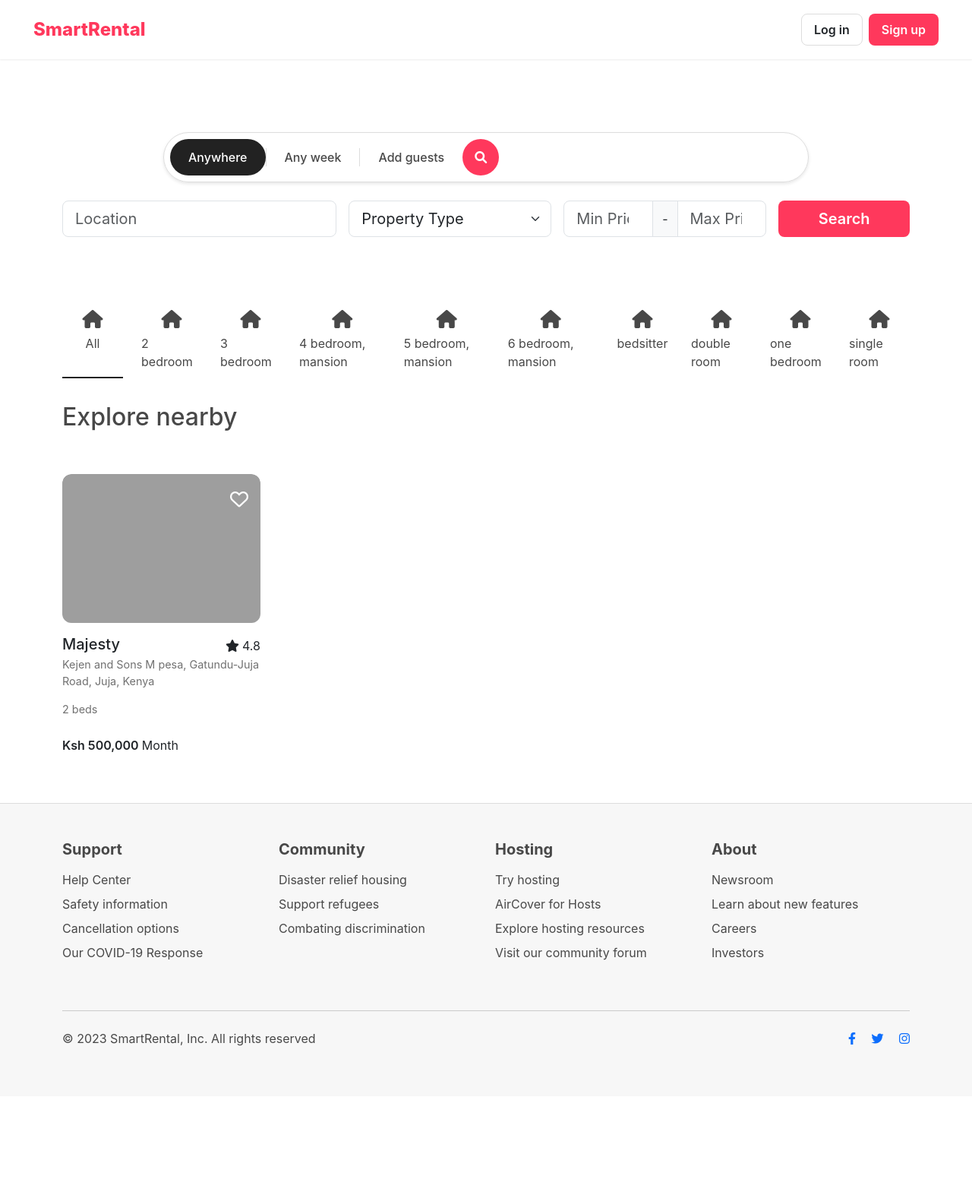
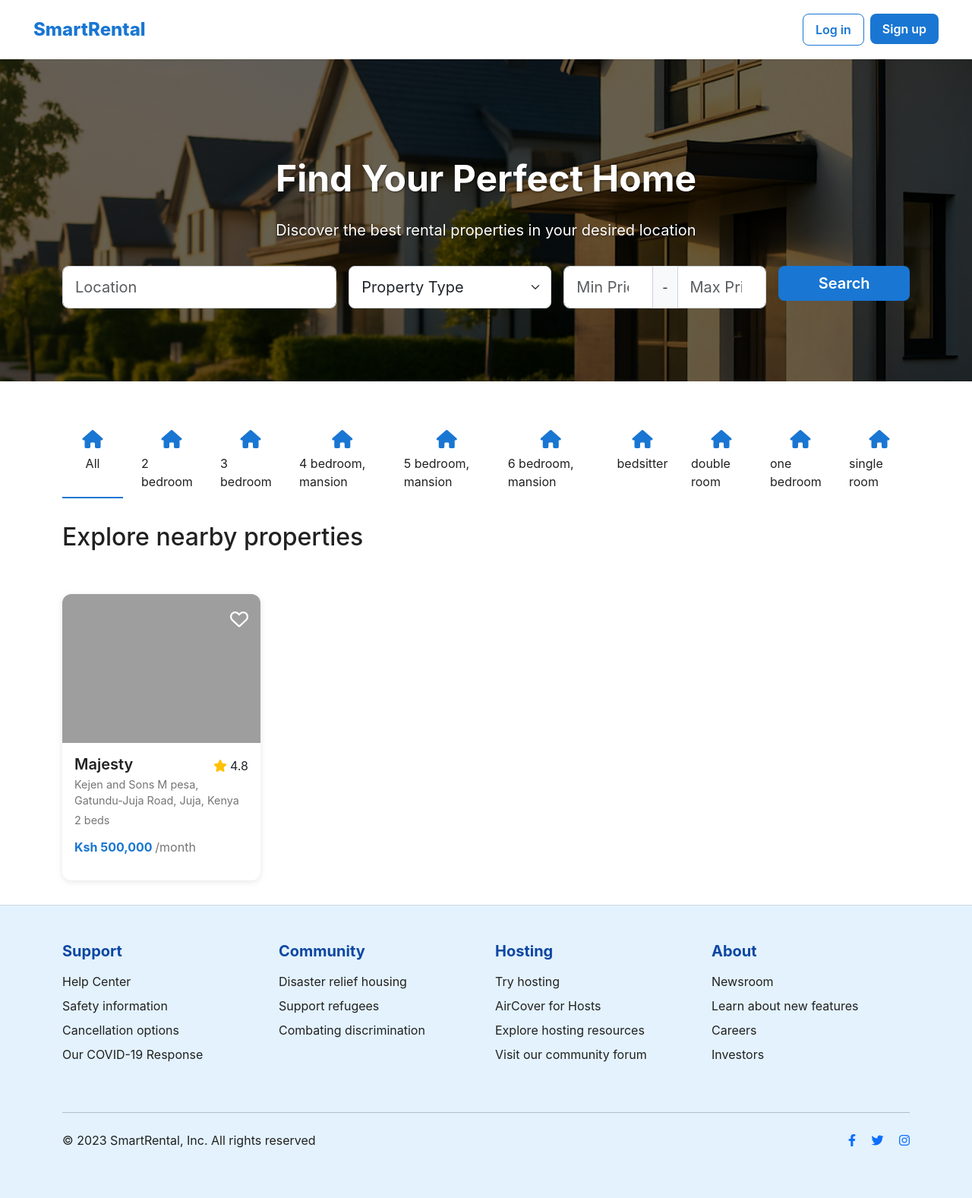
Before and after one commit to John-Denver/house_rental, a PHP site: page /rental_system_bse/smart_rental/index.php in a window 1280 px wide. Shown: the whole page at 76% size. Before the commit the page ends 1377 px from the top, so only its background shows below. Run offline with PHP 8.4, Linux system fonts and the light colour scheme; data comes from the database, SQL or seed files in the repository; grey boxes are pictures that could not be loaded.

Commit message:
minor landing redesign

```diff
--- a/smart_rental/index.php
+++ b/smart_rental/index.php
@@ -87,27 +87,30 @@ $categories = $stmt->get_result()->fetch_all(MYSQLI_ASSOC);
     <link rel="stylesheet" href="https://cdnjs.cloudflare.com/ajax/libs/font-awesome/6.0.0/css/all.min.css">
     <style>
         :root {
-            --airbnb-pink: #FF385C;
-            --airbnb-dark: #222222;
-            --airbnb-light-gray: #F7F7F7;
-            --airbnb-gray: #DDDDDD;
-            --airbnb-text: #484848;
+            --primary-blue: #1976D2;
+            --dark-blue: #0D47A1;
+            --light-blue: #E3F2FD;
+            --accent-blue: #2196F3;
+            --text-dark: #212121;
+            --text-light: #757575;
+            --white: #FFFFFF;
         }
 
         body {
             font-family: 'Circular', -apple-system, BlinkMacSystemFont, Roboto, Helvetica Neue, sans-serif;
-            color: var(--airbnb-text);
-            background-color: white;
+            color: var(--text-dark);
+            background-color: var(--white);
         }
 
         /* Header Styles */
         .navbar {
             padding: 1rem 2rem;
             box-shadow: 0 1px 2px rgba(0,0,0,0.08);
+            background-color: var(--white);
         }
 
         .navbar-brand {
-            color: var(--airbnb-pink) !important;
+            color: var(--primary-blue) !important;
             font-weight: 800;
             font-size: 1.5rem;
         }
@@ -115,39 +118,60 @@ $categories = $stmt->get_result()->fetch_all(MYSQLI_ASSOC);
         .nav-link {
             font-weight: 500;
             padding: 0.5rem 1rem !important;
+            color: var(--text-dark);
         }
 
-        .btn-airbnb {
-            background-color: var(--airbnb-pink);
-            color: white;
+        .btn-primary-blue {
+            background-color: var(--primary-blue);
+            color: var(--white);
             border-radius: 8px;
             font-weight: 600;
             padding: 0.5rem 1rem;
+            border: none;
         }
 
-        .btn-airbnb-outline {
-            border: 1px solid var(--airbnb-gray);
+        .btn-outline-blue {
+            border: 1px solid var(--primary-blue);
             border-radius: 8px;
             font-weight: 600;
             padding: 0.5rem 1rem;
+            color: var(--primary-blue);
         }
 
-        /* Hero Section */
+        /* Hero Section with Background Image */
         .hero-section {
             position: relative;
-            padding: 6rem 0 4rem;
-            background-color: white;
+            padding: 8rem 0 6rem;
+            background: linear-gradient(rgba(0, 0, 0, 0.6), rgba(0, 0, 0, 0.6)),
+                        url('assets/images/hero-bg.png') center/cover no-repeat;
+            color: var(--white);
+            text-align: center;
+            margin-bottom: 2rem;
+        }
+
+        .hero-section h1 {
+            font-size: 3rem;
+            font-weight: 700;
+            margin-bottom: 1.5rem;
+            text-shadow: 1px 1px 3px rgba(0,0,0,0.5);
+        }
+
+        .hero-section p {
+            font-size: 1.25rem;
+            margin-bottom: 2rem;
+            text-shadow: 1px 1px 2px rgba(0,0,0,0.5);
         }
 
         .search-bar {
             display: flex;
             align-items: center;
-            border: 1px solid var(--airbnb-gray);
+            border: 1px solid var(--white);
             border-radius: 40px;
             padding: 0.5rem;
-            box-shadow: 0 2px 4px rgba(0,0,0,0.1);
+            background-color: rgba(255,255,255,0.2);
             max-width: 850px;
             margin: 0 auto;
+            backdrop-filter: blur(5px);
         }
 
         .search-option {
@@ -156,26 +180,27 @@ $categories = $stmt->get_result()->fetch_all(MYSQLI_ASSOC);
             cursor: pointer;
             border-radius: 30px;
             transition: all 0.2s ease;
+            color: var(--white);
         }
 
         .search-option:hover {
-            background-color: var(--airbnb-light-gray);
+            background-color: rgba(255,255,255,0.1);
         }
 
         .search-option.active {
-            background-color: var(--airbnb-dark);
-            color: white;
+            background-color: var(--primary-blue);
+            color: var(--white);
         }
 
         .search-divider {
             width: 1px;
             height: 24px;
-            background-color: var(--airbnb-gray);
+            background-color: rgba(255,255,255,0.5);
         }
 
         .search-button {
-            background-color: var(--airbnb-pink);
-            color: white;
+            background-color: var(--primary-blue);
+            color: var(--white);
             border: none;
             border-radius: 50%;
             width: 48px;
@@ -200,10 +225,13 @@ $categories = $stmt->get_result()->fetch_all(MYSQLI_ASSOC);
             border-radius: 12px;
             overflow: hidden;
             transition: transform 0.2s ease;
+            box-shadow: 0 2px 8px rgba(0,0,0,0.1);
+            background-color: var(--white);
         }
 
         .property-card:hover {
-            transform: scale(1.02);
+            transform: translateY(-5px);
+            box-shadow: 0 4px 12px rgba(0,0,0,0.15);
         }
 
         .property-image-container {
@@ -220,43 +248,51 @@ $categories = $stmt->get_result()->fetch_all(MYSQLI_ASSOC);
             width: 100%;
             height: 100%;
             object-fit: cover;
-            border-radius: 12px;
         }
 
         .property-info {
-            padding: 1rem 0;
+            padding: 1rem;
             flex-grow: 1;
             display: flex;
             flex-direction: column;
         }
 
         .property-location {
-            font-weight: 500;
+            font-weight: 600;
+            margin-bottom: 0.25rem;
+            color: var(--text-dark);
+        }
+
+        .property-distance, .property-dates {
+            color: var(--text-light);
+            font-size: 0.9rem;
             margin-bottom: 0.25rem;
         }
 
-        .property-distance, .property-dates {
-            color: #717171;
-            font-size: 0.9rem;
-        }
-
         .property-price {
-            font-weight: 600;
+            font-weight: 700;
             margin-top: auto;
             padding-top: 0.5rem;
+            color: var(--primary-blue);
         }
 
         .property-price span {
             font-weight: 400;
+            color: var(--text-light);
         }
 
         .wishlist-icon {
             position: absolute;
             top: 16px;
             right: 16px;
-            color: white;
+            color: var(--white);
             font-size: 1.5rem;
             cursor: pointer;
+            transition: all 0.2s ease;
+        }
+
+        .wishlist-icon:hover {
+            transform: scale(1.1);
         }
 
         /* Category Filters */
@@ -285,22 +321,23 @@ $categories = $stmt->get_result()->fetch_all(MYSQLI_ASSOC);
         }
 
         .category-item:hover {
-            border-bottom-color: var(--airbnb-gray);
+            border-bottom-color: var(--light-blue);
         }
 
         .category-item.active {
-            border-bottom-color: var(--airbnb-dark);
+            border-bottom-color: var(--primary-blue);
         }
 
         .category-icon {
             font-size: 1.5rem;
+            color: var(--primary-blue);
         }
 
         /* Footer */
         .footer {
-            background-color: var(--airbnb-light-gray);
+            background-color: var(--light-blue);
             padding: 3rem 0;
-            border-top: 1px solid var(--airbnb-gray);
+            border-top: 1px solid rgba(0,0,0,0.1);
         }
 
         .footer-section {
@@ -310,17 +347,32 @@ $categories = $stmt->get_result()->fetch_all(MYSQLI_ASSOC);
         .footer-title {
             font-weight: 700;
             margin-bottom: 1rem;
+            color: var(--dark-blue);
         }
 
         .footer-link {
-            color: var(--airbnb-text);
+            color: var(--text-dark);
             margin-bottom: 0.5rem;
             display: block;
             text-decoration: none;
+            transition: color 0.2s ease;
         }
 
         .footer-link:hover {
-            text-decoration: underline;
+            color: var(--primary-blue);
+            text-decoration: none;
+        }
+
+        /* Form Elements */
+        .form-control, .form-select {
+            border-radius: 8px;
+            padding: 0.75rem 1rem;
+            border: 1px solid #ced4da;
+        }
+
+        .form-control:focus, .form-select:focus {
+            border-color: var(--primary-blue);
+            box-shadow: 0 0 0 0.25rem rgba(25, 118, 210, 0.25);
         }
 
         /* Responsive Adjustments */
@@ -334,6 +386,14 @@ $categories = $stmt->get_result()->fetch_all(MYSQLI_ASSOC);
             .property-grid {
                 grid-template-columns: repeat(2, 1fr);
             }
+
+            .hero-section {
+                padding: 6rem 0 4rem;
+            }
+
+            .hero-section h1 {
+                font-size: 2.5rem;
+            }
         }
 
         @media (max-width: 768px) {
@@ -341,12 +401,14 @@ $categories = $stmt->get_result()->fetch_all(MYSQLI_ASSOC);
                 flex-direction: column;
                 border-radius: 12px;
                 padding: 1rem;
+                background-color: rgba(255,255,255,0.3);
             }
 
             .search-option {
                 width: 100%;
                 border-radius: 8px;
                 margin-bottom: 0.5rem;
+                text-align: center;
             }
 
             .search-divider {
@@ -356,12 +418,28 @@ $categories = $stmt->get_result()->fetch_all(MYSQLI_ASSOC);
             .property-grid {
                 grid-template-columns: 1fr;
             }
+
+            .hero-section {
+                padding: 5rem 0 3rem;
+            }
+
+            .hero-section h1 {
+                font-size: 2rem;
+            }
+
+            .hero-section p {
+                font-size: 1rem;
+            }
+
+            .navbar {
+                padding: 0.75rem 1rem;
+            }
         }
     </style>
 </head>
 <body>
     <!-- Header -->
-    <nav class="navbar navbar-expand-lg navbar-light bg-white sticky-top">
+    <nav class="navbar navbar-expand-lg navbar-light sticky-top">
         <div class="container-fluid">
             <a class="navbar-brand" href="#">SmartRental</a>
             <button class="navbar-toggler" type="button" data-bs-toggle="collapse" data-bs-target="#navbarNav">
@@ -393,10 +471,10 @@ $categories = $stmt->get_result()->fetch_all(MYSQLI_ASSOC);
                         </li>
                     <?php else: ?>
                         <li class="nav-item d-lg-block d-none">
-                            <a class="btn btn-airbnb-outline me-2" href="../login.php">Log in</a>
+                            <a class="btn btn-outline-blue me-2" href="../login.php">Log in</a>
                         </li>
                         <li class="nav-item d-lg-block d-none">
-                            <a class="btn btn-airbnb" href="register.php">Sign up</a>
+                            <a class="btn btn-primary-blue" href="../register.php">Sign up</a>
                         </li>
                     <?php endif; ?>
                 </ul>
@@ -404,19 +482,12 @@ $categories = $stmt->get_result()->fetch_all(MYSQLI_ASSOC);
         </div>
     </nav>
 
-    <!-- Hero Section with Search -->
+    <!-- Hero Section with Background Image -->
     <section class="hero-section">
         <div class="container">
-            <div class="search-bar d-none d-lg-flex">
-                <div class="search-option active">Anywhere</div>
-                <div class="search-divider"></div>
-                <div class="search-option">Any week</div>
-                <div class="search-divider"></div>
-                <div class="search-option">Add guests</div>
-                <div class="search-button">
-                    <i class="fas fa-search"></i>
-                </div>
-            </div>
+            <h1>Find Your Perfect Home</h1>
+            <p>Discover the best rental properties in your desired location</p>
+
 
             <form id="searchForm" class="mt-4" method="GET" action="index.php">
                 <div class="row g-3 justify-content-center">
@@ -439,7 +510,7 @@ $categories = $stmt->get_result()->fetch_all(MYSQLI_ASSOC);
                         </div>
                     </div>
                     <div class="col-md-2">
-                        <button type="submit" class="btn btn-airbnb btn-lg w-100">Search</button>
+                        <button type="submit" class="btn btn-primary-blue btn-lg w-100">Search</button>
                     </div>
                 </div>
             </form>
@@ -452,7 +523,7 @@ $categories = $stmt->get_result()->fetch_all(MYSQLI_ASSOC);
     $category_query = "SELECT id, name FROM categories ORDER BY name";
     $category_result = $conn->query($category_query);
 
-    // Default icons for categories (you can add more as needed)
+    // Default icons for categories
     $category_icons = [
         'Beach' => 'umbrella-beach',
         'Mountain' => 'mountain',
@@ -487,7 +558,7 @@ $categories = $stmt->get_result()->fetch_all(MYSQLI_ASSOC);
 
     <!-- Property Listings -->
     <div class="container">
-        <h2 class="mb-4">Explore nearby</h2>
+        <h2 class="mb-4">Explore nearby properties</h2>
 
         <div class="property-grid">
             <?php if ($total_records > 0): ?>
@@ -496,7 +567,7 @@ $categories = $stmt->get_result()->fetch_all(MYSQLI_ASSOC);
                         <a href="property.php?id=<?php echo $row['id']; ?>" class="text-decoration-none text-dark d-block h-100">
                             <div class="position-relative h-100 d-flex flex-column">
                                 <div class="property-image-container">
-                                    <img src="<?php echo $row['main_image'] ? '../uploads/' . $row['main_image'] : 'assets/images/hero-bg.png'; ?>"
+                                    <img src="<?php echo $row['main_image'] ? '../uploads/' . $row['main_image'] : 'assets/images/hero-bg.jpg'; ?>"
                                          class="property-image" alt="<?php echo htmlspecialchars($row['house_no']); ?>">
                                 </div>
                                 <div class="wishlist-icon" onclick="event.preventDefault(); event.stopPropagation(); toggleWishlist(this, <?php echo $row['id']; ?>);">
@@ -506,13 +577,13 @@ $categories = $stmt->get_result()->fetch_all(MYSQLI_ASSOC);
                                     <div class="d-flex justify-content-between">
                                         <h5 class="property-location"><?php echo htmlspecialchars($row['house_no']); ?></h5>
                                         <div class="d-flex align-items-center">
-                                            <i class="fas fa-star"></i>
+                                            <i class="fas fa-star text-warning"></i>
                                             <span class="ms-1">4.8</span>
                                         </div>
                                     </div>
                                     <p class="property-distance"><?php echo htmlspecialchars($row['location']); ?></p>
                                     <p class="property-dates"><?php echo htmlspecialchars($row['bedrooms']); ?> beds</p>
-                                    <p class="property-price">Ksh <?php echo number_format($row['price']); ?> <span>Month</span></p>
+                                    <p class="property-price">Ksh <?php echo number_format($row['price']); ?> <span>/month</span></p>
                                 </div>
                             </div>
                         </a>
@@ -642,22 +713,33 @@ $categories = $stmt->get_result()->fetch_all(MYSQLI_ASSOC);
             }
         });
 
-        // Wishlist toggle
-        document.querySelectorAll('.wishlist-icon').forEach(icon => {
-            icon.addEventListener('click', function(e) {
-                e.stopPropagation();
-                const heart = this.querySelector('i');
+        // Wishlist toggle function
+        function toggleWishlist(element, propertyId) {
+            const heart = element.querySelector('i');
+
+            // Check if user is logged in
+            <?php if (!isset($_SESSION['user_id'])): ?>
+                window.location.href = '../login.php';
+                return;
+            <?php endif; ?>
+
+            // Toggle heart icon
             if (heart.classList.contains('far')) {
                 heart.classList.remove('far');
                 heart.classList.add('fas');
-                    heart.style.color = 'var(--airbnb-pink)';
+                heart.style.color = 'var(--primary-blue)';
+
+                // Add to wishlist (AJAX call would go here)
+                console.log('Added property ' + propertyId + ' to wishlist');
             } else {
                 heart.classList.remove('fas');
                 heart.classList.add('far');
-                    heart.style.color = 'white';
+                heart.style.color = 'var(--white)';
+
+                // Remove from wishlist (AJAX call would go here)
+                console.log('Removed property ' + propertyId + ' from wishlist');
             }
-            });
-        });
+        }
     </script>
 </body>
 </html>
```
Also changed, not shown: smart_rental/register.php (deleted, +0 -125 lines). Lines whose indentation alone changed are shown as unchanged.
